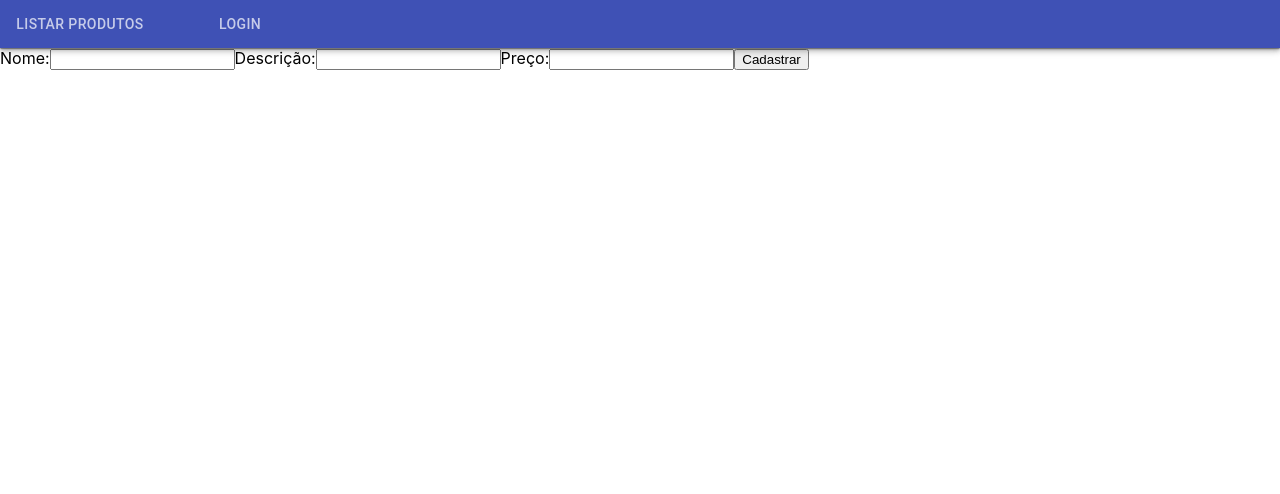
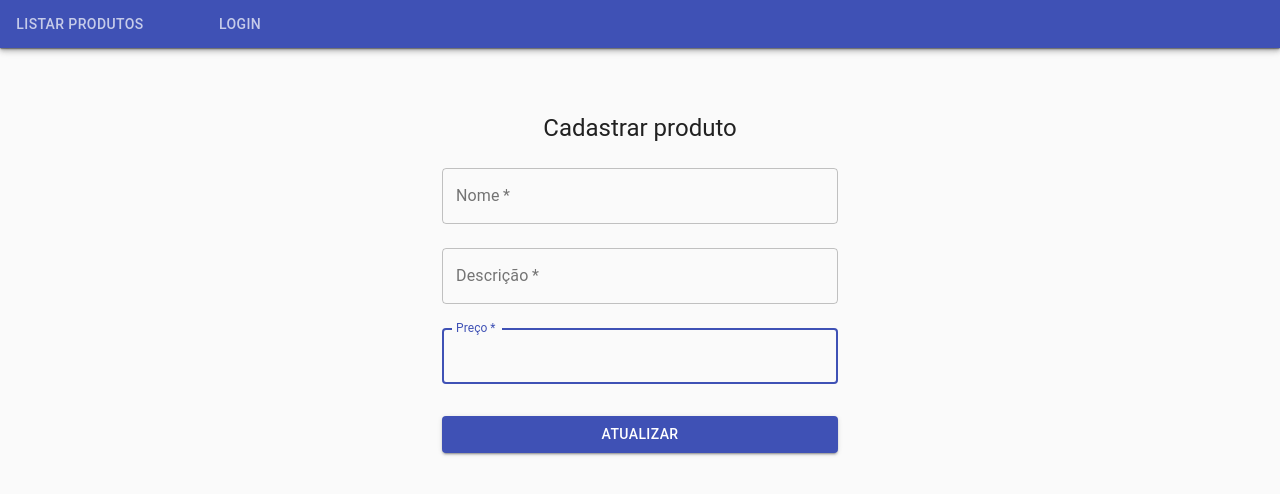
Before and after one commit to deirofelippe/bgc-frontend, a React (Create React App) app: page /produto/formulario in a window 1280 px wide. Shown: the top 494 px of the page. Built offline with nearby package versions, Linux system fonts and the light colour scheme.

Commit message:
usando o material-ui no Cadastro e atualizaçao de produto

```diff
--- a/src/components/Login.js
+++ b/src/components/Login.js
@@ -95,6 +95,7 @@ const Login = props => {
                   required
                   fullWidth
                   id="email"
+                  col
                   label="Email"
                   name="email"
                   autoComplete="email"
--- a/src/components/produto/AtualizacaoProduto.js
+++ b/src/components/produto/AtualizacaoProduto.js
@@ -5,7 +5,44 @@ import { atualizar } from '../../redux/actions/produtoActions';
 import { buscar } from '../../services/produtoService';
 import { validar_preco } from '../../utils/validacoes';
 
+import Button from '@material-ui/core/Button';
+import CssBaseline from '@material-ui/core/CssBaseline';
+import TextField from '@material-ui/core/TextField';
+import Link from '@material-ui/core/Link';
+import Grid from '@material-ui/core/Grid';
+import LockOutlinedIcon from '@material-ui/icons/LockOutlined';
+import Typography from '@material-ui/core/Typography';
+import { makeStyles } from '@material-ui/core/styles';
+import Container from '@material-ui/core/Container';
+
+const useStyles = makeStyles((theme) => ({
+   paper: {
+      marginTop: theme.spacing(8),
+      display: 'flex',
+      flexDirection: 'column',
+      alignItems: 'center',
+   },
+   avatar: {
+      margin: theme.spacing(1),
+      backgroundColor: theme.palette.secondary.main,
+   },
+   form: {
+      width: '100%', // Fix IE 11 issue.
+      marginTop: theme.spacing(1),
+   },
+   submit: {
+      margin: theme.spacing(3, 0, 2),
+   },
+   colorError: {
+      color: theme.palette.error.dark
+   },
+   inputBorderColor: {
+      borderColor: theme.palette.error.dark
+   },
+}));
+
 const EditProduto = props => {
+   const classes = useStyles();
    const { id } = useParams()
    let history = useHistory()
 
@@ -24,7 +61,7 @@ const EditProduto = props => {
 
    const handleUpdate = (event) => {
       event.preventDefault()
-      if(!validar_preco(produto.preco)){
+      if (!validar_preco(produto.preco)) {
          setMsg('Digite um preço válido')
          return
       }
@@ -34,7 +71,7 @@ const EditProduto = props => {
       preco = preco.toFixed(2)
       produto.preco = preco
 
-      if(produto.nome === ''){
+      if (produto.nome === '') {
          setMsg('Digite o nome do produto')
          return
       }
@@ -44,31 +81,75 @@ const EditProduto = props => {
    }
 
    return (
-      <form>
-         <label>Nome: </label>
-         <input type="text"
-            name="nome"
-            value={produto.nome}
-            onChange={handleChange} />
+      <Container component="main" maxWidth="xs">
+         <CssBaseline />
+         <div className={classes.paper}>
+            <Typography component="h1" variant="h5">
+               Atualizar produto
+            </Typography>
+            <Typography variant="body2" className={classes.colorError} align="center">
+               {msg}
+            </Typography>
+            <form
+               className={classes.form}
+               noValidate
+            >
 
-         <label>Descrição: </label>
-         <input type="text"
-            name="descricao"
-            value={produto.descricao}
-            onChange={handleChange} />
-
-         <label>Preço: </label>
-         <input type="text"
-            name="preco"
-            value={produto.preco}
-            onChange={handleChange} />
-
-         <button onClick={handleUpdate}>Editar</button>
-
-         <div>
-            <h1>{msg}</h1>
+               <TextField
+                  variant="outlined"
+                  margin="normal"
+                  required
+                  fullWidth
+                  id="nome"
+                  label="Nome"
+                  name="nome"
+                  autoComplete="nome"
+                  autoFocus
+                  className={classes.inputColor}
+                  value={produto.nome}
+                  onChange={handleChange}
+               />
+               <TextField
+                  variant="outlined"
+                  margin="normal"
+                  required
+                  fullWidth
+                  id="descricao"
+                  label="Descrição"
+                  name="descricao"
+                  autoComplete="descricao"
+                  autoFocus
+                  className={classes.inputColor}
+                  value={produto.descricao}
+                  onChange={handleChange}
+               />
+               <TextField
+                  variant="outlined"
+                  margin="normal"
+                  required
+                  fullWidth
+                  id="preco"
+                  label="Preço"
+                  name="preco"
+                  autoComplete="preco"
+                  autoFocus
+                  className={classes.inputColor}
+                  value={produto.preco}
+                  onChange={handleChange}
+               />
+               <Button
+                  type="submit"
+                  fullWidth
+                  variant="contained"
+                  color="primary"
+                  className={classes.submit}
+                  onClick={handleUpdate}
+               >
+                  Atualizar
+            </Button>
+            </form>
          </div>
-      </form>
+      </Container>
    );
 }
 
--- a/src/components/produto/FormularioProduto.js
+++ b/src/components/produto/FormularioProduto.js
@@ -4,7 +4,46 @@ import { connect } from 'react-redux';
 import { adicionar } from '../../redux/actions/produtoActions';
 import { validar_preco } from '../../utils/validacoes';
 
+import Button from '@material-ui/core/Button';
+import CssBaseline from '@material-ui/core/CssBaseline';
+import TextField from '@material-ui/core/TextField';
+import Link from '@material-ui/core/Link';
+import Grid from '@material-ui/core/Grid';
+import LockOutlinedIcon from '@material-ui/icons/LockOutlined';
+import Typography from '@material-ui/core/Typography';
+import { makeStyles } from '@material-ui/core/styles';
+import Container from '@material-ui/core/Container';
+
+
+const useStyles = makeStyles((theme) => ({
+   paper: {
+      marginTop: theme.spacing(8),
+      display: 'flex',
+      flexDirection: 'column',
+      alignItems: 'center',
+   },
+   avatar: {
+      margin: theme.spacing(1),
+      backgroundColor: theme.palette.secondary.main,
+   },
+   form: {
+      width: '100%', // Fix IE 11 issue.
+      marginTop: theme.spacing(1),
+   },
+   submit: {
+      margin: theme.spacing(3, 0, 2),
+   },
+   colorError: {
+      color: theme.palette.error.dark
+   },
+   inputBorderColor: {
+      borderColor: theme.palette.error.dark
+   },
+}));
+
 const FormularioProduto = props => {
+   const classes = useStyles();
+
    const estadoInicial = () => {
       return {
          id: v1(),
@@ -28,7 +67,7 @@ const FormularioProduto = props => {
 
    const handleSubmit = (event) => {
       event.preventDefault()
-      if(!validar_preco(produto.preco)){
+      if (!validar_preco(produto.preco)) {
          setMsg('Digite um preço válido')
          return
       }
@@ -38,7 +77,7 @@ const FormularioProduto = props => {
       preco = preco.toFixed(2)
       produto.preco = preco
 
-      if(produto.nome === ''){
+      if (produto.nome === '') {
          setMsg('Digite o nome do produto')
          return
       }
@@ -49,33 +88,75 @@ const FormularioProduto = props => {
    }
 
    return (
-      <form onSubmit={handleSubmit}>
-         <label>Nome:
-            <input type="text"
-               name="nome"
-               value={produto.nome}
-               onChange={handleChange} />
-         </label>
+      <Container component="main" maxWidth="xs">
+         <CssBaseline />
+         <div className={classes.paper}>
+            <Typography component="h1" variant="h5">
+               Cadastrar produto
+            </Typography>
+            <Typography variant="body2" className={classes.colorError} align="center">
+               {msg}
+            </Typography>
+            <form
+               className={classes.form}
+               noValidate
+            >
 
-         <label>Descrição:
-            <input type="text"
-               name="descricao"
-               value={produto.descricao}
-               onChange={handleChange} />
-         </label>
-
-         <label>Preço:
-            <input type="text"
-               name="preco"
-               value={produto.preco}
-               onChange={handleChange} />
-         </label>
-
-         <input type="submit" value="Cadastrar" />
-         <div>
-            <h1>{msg}</h1>
+               <TextField
+                  variant="outlined"
+                  margin="normal"
+                  required
+                  fullWidth
+                  id="nome"
+                  label="Nome"
+                  name="nome"
+                  autoComplete="nome"
+                  autoFocus
+                  className={classes.inputColor}
+                  value={produto.nome}
+                  onChange={handleChange}
+               />
+               <TextField
+                  variant="outlined"
+                  margin="normal"
+                  required
+                  fullWidth
+                  id="descricao"
+                  label="Descrição"
+                  name="descricao"
+                  autoComplete="descricao"
+                  autoFocus
+                  className={classes.inputColor}
+                  value={produto.descricao}
+                  onChange={handleChange}
+               />
+               <TextField
+                  variant="outlined"
+                  margin="normal"
+                  required
+                  fullWidth
+                  id="preco"
+                  label="Preço"
+                  name="preco"
+                  autoComplete="preco"
+                  autoFocus
+                  className={classes.inputColor}
+                  value={produto.preco}
+                  onChange={handleChange}
+               />
+               <Button
+                  type="submit"
+                  fullWidth
+                  variant="contained"
+                  color="primary"
+                  className={classes.submit}
+                  onClick={handleSubmit}
+               >
+                  Atualizar
+            </Button>
+            </form>
          </div>
-      </form>
+      </Container>
    );
 }
 
```
